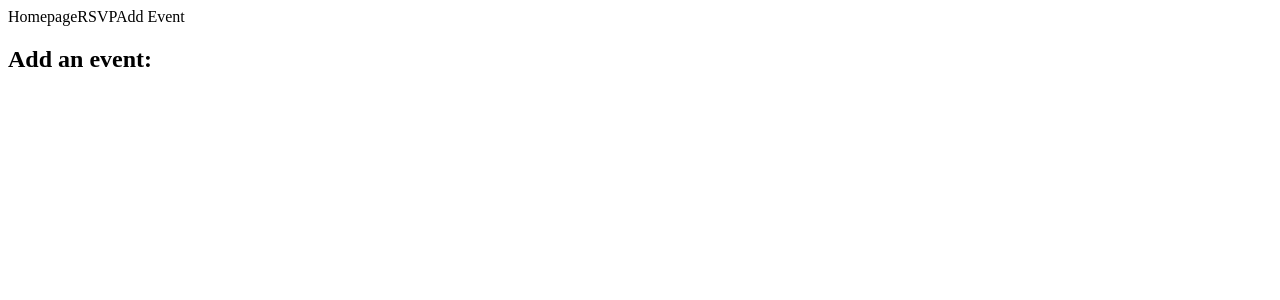
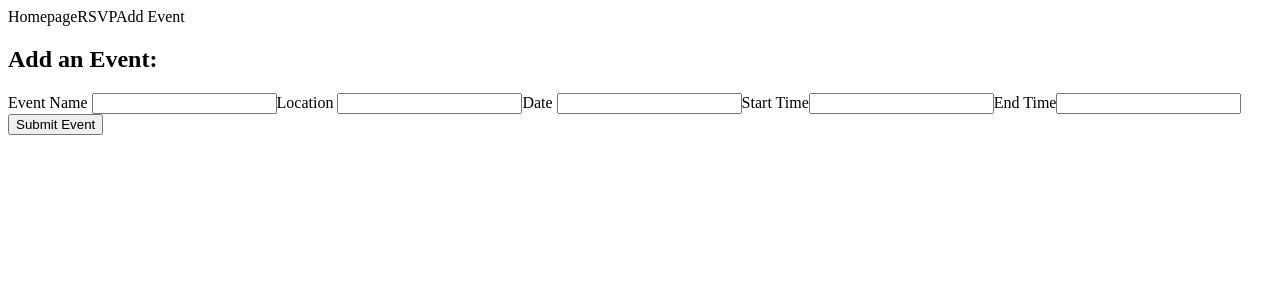
Before and after one commit to dmaleknia/Guest-List, a React app: page / in a window 1280 px wide. Both pictures are taken after a click on the element "Add Event". Shown: the top 300 px of the page. Built offline with nearby package versions, Linux system fonts and the light colour scheme; the HTML template or start-up script is replaced by a standard one.

Commit message:
setup basic form to submit events

```diff
--- a/app-guest-list/react-client/src/components/Admin.jsx
+++ b/app-guest-list/react-client/src/components/Admin.jsx
@@ -1,9 +1,49 @@
 const React = require('react');
+import { useState } from 'react';
 
-const Admin = (props) => {
+const Admin = () => {
+
+  const [name, setName] = useState('');
+  const [location, setLocation] = useState('');
+  const [date, setDate] = useState('');
+  const [startTime, setStartTime] = useState('');
+  const [endTime, setEndTime] = useState('');
+
+  const handleNameChange = (event) => {
+    setName(event.target.value);
+  }
+
+  const handleLocationChange = (event) => {
+    setLocation(event.target.value);
+  }
+
+  const handleDateChange = (event) => {
+    setDate(event.target.value);
+  }
+
+  const handleStartTimeChange = (event) => {
+    setStartTime(event.target.value);
+  }
+
+  const handleEndTimeChange = (event) => {
+    setEndTime(event.target.value);
+  }
+
+  const submitEvent = () => {
+    console.log(`name: ${name} location: ${location} date: ${date} startTime: ${startTime} endTime: ${endTime}`)
+  }
+
   return(
     <span>
-      <h2>Add an event: </h2>
+      <h2>Add an Event: </h2>
+      <section id='admin'>
+        Event Name <input value={name} onChange={handleNameChange}></input>
+        Location <input value={location} onChange={handleLocationChange}></input>
+        Date <input value={date} onChange={handleDateChange}></input>
+        Start Time<input value={startTime} onChange={handleStartTimeChange}></input>
+        End Time<input value={endTime} onChange={handleEndTimeChange}></input>
+      </section>
+      <button onClick={submitEvent}>Submit Event</button>
     </span>
   );
 }
--- a/app-guest-list/react-client/src/components/App.jsx
+++ b/app-guest-list/react-client/src/components/App.jsx
@@ -6,7 +6,7 @@ import Admin from './Admin.jsx';
 import HomePage from './HomePage.jsx';
 import RSVP from './RSVP.jsx';
 
-const App = (props) => {
+const App = () => {
 
   const [view, setView] = useState('homepage');
 
```
Also changed, not shown: 2 other files (tests, documents, lock files or other folders).
